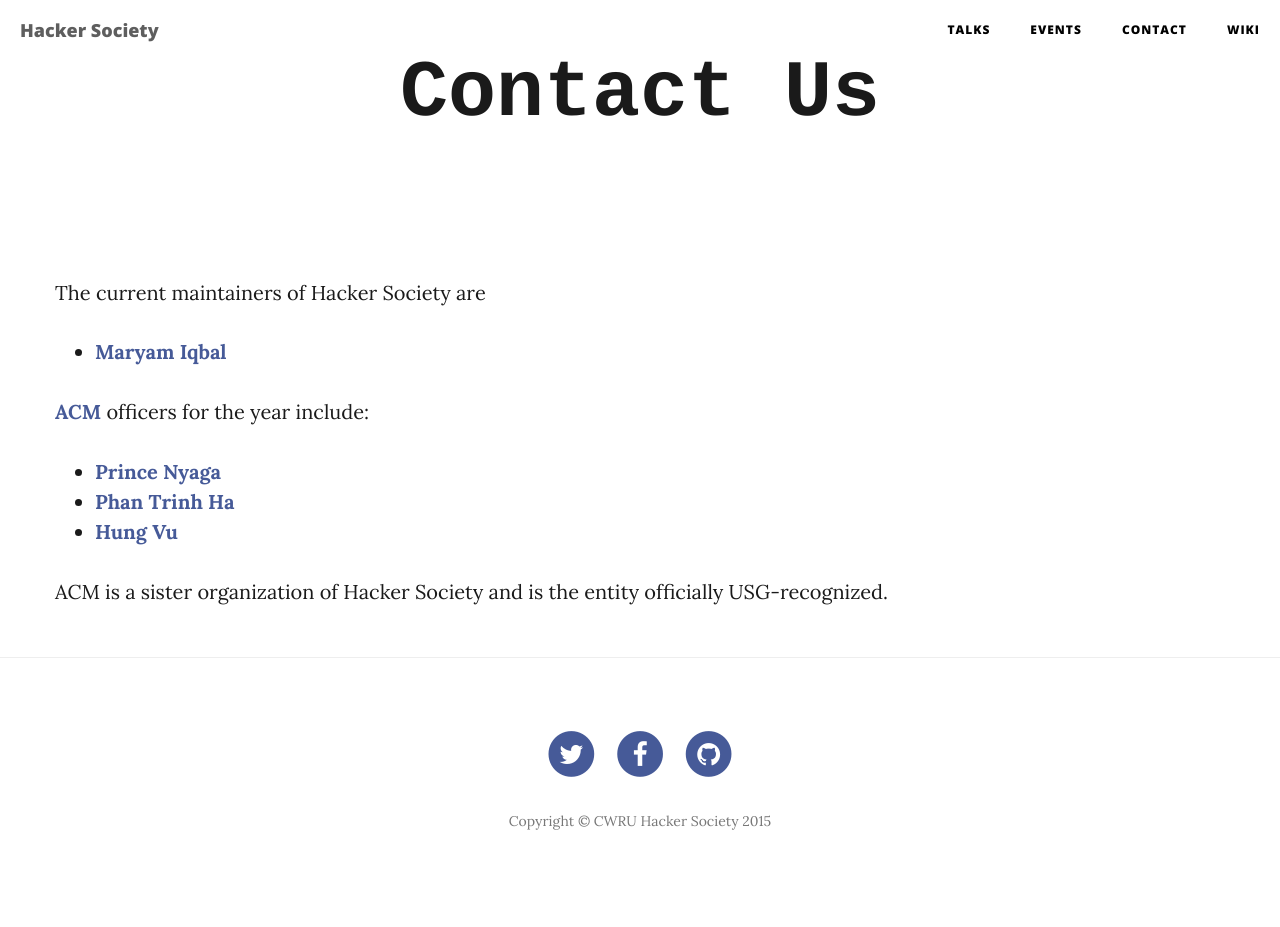
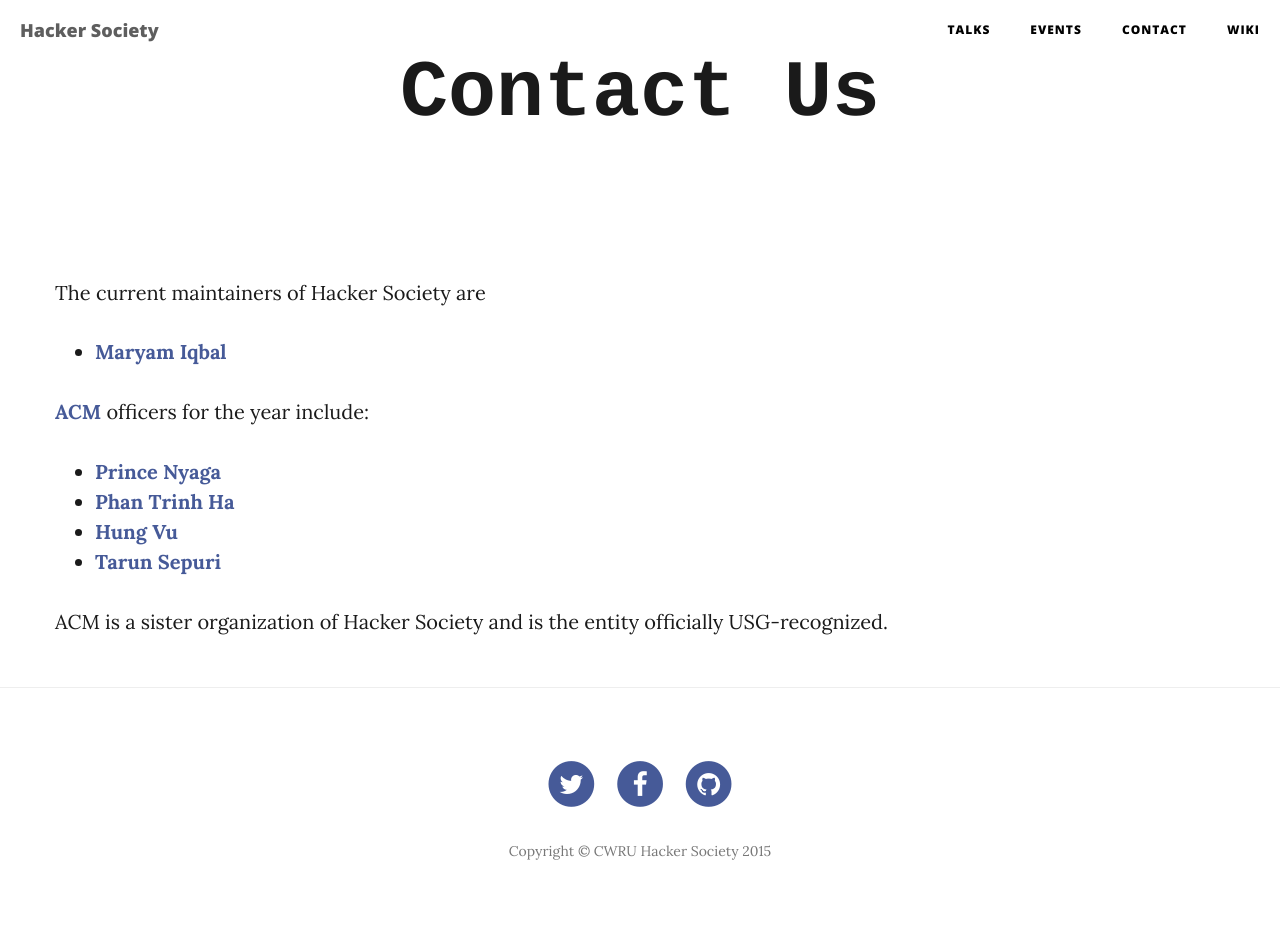
Before and after one commit to hacsoc/hacsoc.github.com, a Jekyll site: the page built from contact.md, in a window 1280 px wide. Built offline with Jekyll 4.4.1, drawn with Linux system fonts in a browser that asks for light colours; nearby versions of some CDN libraries; before the commit the page ends 900 px from its top, so only the background shows below that.

Commit message:
Adding name to acm_officers

```diff
--- a/_data/acm_officers.yml
+++ b/_data/acm_officers.yml
@@ -6,3 +6,6 @@
 
 - name: Hung Vu
   email: hdv4@case.edu
+
+- name: Tarun Sepuri
+  email: txs614@case.edu
```
